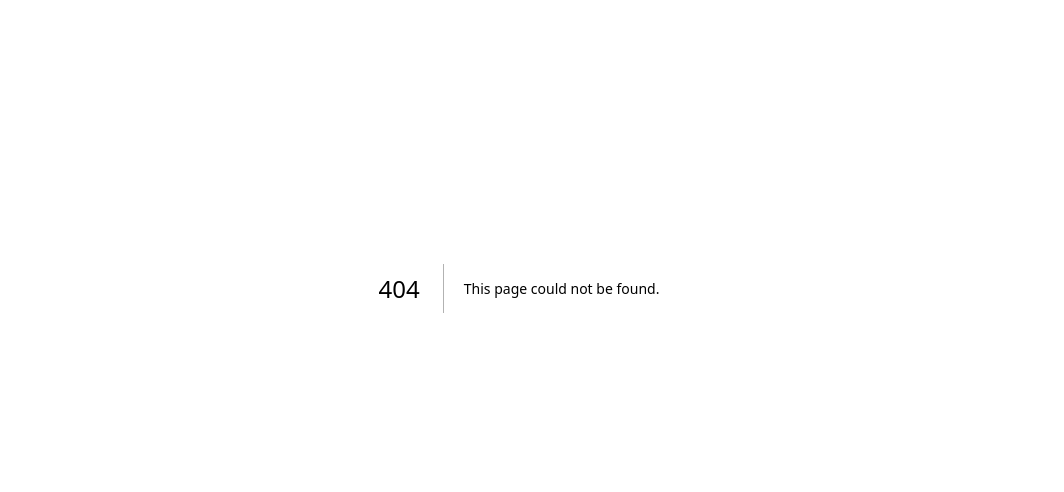
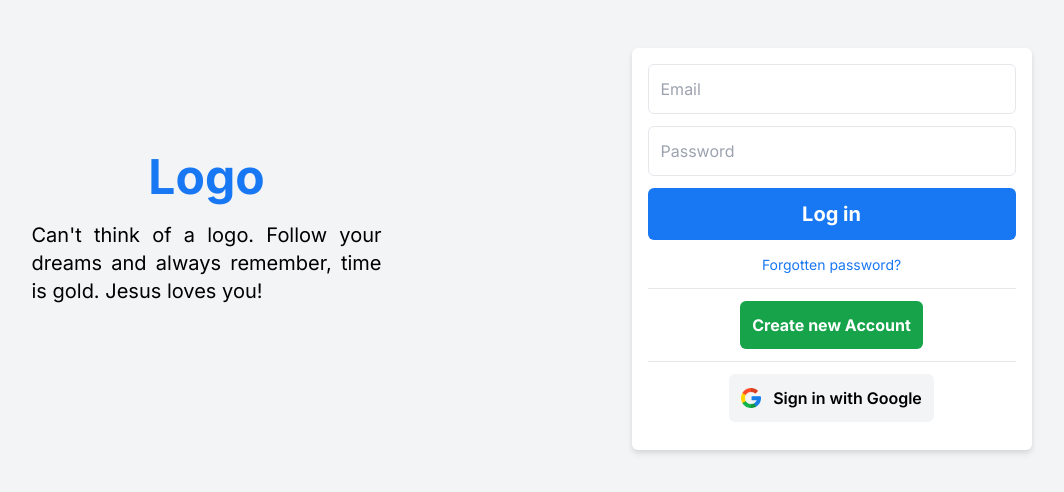
Before and after one commit to peterpardo/pp1-facebook-clone, a Next.js app: page /login in a window 1280 px wide. Before the commit this address had no page. Shown: the part 112-604 px from the top of the page, without its empty margins (121-1185 px from the left). Built offline with nearby package versions, Linux system fonts and the light colour scheme.

Commit message:
Created login page

```diff
--- /dev/null
+++ b/app/login/page.tsx
@@ -0,0 +1,95 @@
+"use client";
+
+import Image from "next/image";
+import Link from "next/link";
+import { FormEvent } from "react";
+
+const LoginPage = () => {
+  const handleFormSubmit = (e: FormEvent<HTMLFormElement>) => {
+    e.preventDefault();
+
+    alert("login not yet working.");
+  };
+
+  return (
+    <main className="bg-gray-100 h-screen pt-10 lg:pt-40">
+      <div className="flex flex-col items-center w-auto mx-4 lg:flex-row lg:w-0 lg:min-w-[1250px] lg:mx-auto">
+        {/* logo */}
+        <div className="lg:flex-1">
+          <h1 className="text-center text-[color:var(--fb-blue)] text-5xl font-bold mb-5">
+            Logo
+          </h1>
+
+          {/* description */}
+          <h2 className="text-xl text-justify mb-10 max-w-[350px] w-full lg:mx-auto">
+            Can't think of a logo. Follow your dreams and always remember, time
+            is gold. Jesus loves you!
+          </h2>
+        </div>
+
+        {/* form */}
+        <div className="w-[400px] lg:flex-1 lg:w-0">
+          <div className="bg-white rounded-md drop-shadow-md p-4 lg:w-[400px] lg:mx-auto">
+            <form onSubmit={handleFormSubmit}>
+              <input
+                type="email"
+                placeholder="Email"
+                className="block p-3 mb-3 outline-[color:var(--fb-blue)] w-full border  rounded-md border-gray-200"
+              />
+              <input
+                type="password"
+                placeholder="Password"
+                className="block p-3 mb-3 outline-[color:var(--fb-blue)] w-full border  rounded-md border-gray-200"
+              />
+              <button
+                type="submit"
+                className="bg-[color:var(--fb-blue)] text-xl font-bold mb-3 text-white p-3 text-center rounded-md w-full"
+              >
+                Log in
+              </button>
+            </form>
+
+            {/* Forgotten password */}
+            <div className="text-center mb-3">
+              <Link
+                href="/login"
+                className="text-[color:var(--fb-blue)] text-sm"
+              >
+                Forgotten password?
+              </Link>
+            </div>
+
+            <hr className="mb-3" />
+
+            {/* Create account button */}
+            <button
+              type="button"
+              className="block bg-green-600 rounded-md text-white font-bold text-center p-3 mx-auto mb-3 hover:bg-green-500"
+              onClick={() => alert("Also not yet working hehe :)")}
+            >
+              Create new Account
+            </button>
+
+            <hr className="mb-3" />
+
+            {/* Sign in with google */}
+            <button
+              type="button"
+              className="flex items-center bg-gray-100 rounded-md font-semibold text-center p-3 mx-auto mb-3 hover:bg-gray-50"
+            >
+              <Image
+                src="/icons/google.png"
+                alt="google"
+                width={20}
+                height={20}
+                className="mr-3"
+              />
+              Sign in with Google
+            </button>
+          </div>
+        </div>
+      </div>
+    </main>
+  );
+};
+export default LoginPage;
--- a/app/page.tsx
+++ b/app/page.tsx
@@ -1,9 +1,19 @@
-import Nav from "@/components/Nav"
+"use client";
+
+import { useRouter } from "next/navigation";
+
+import Nav from "@/components/Nav";
+import { useEffect, useState } from "react";
 
 export default function Home() {
-  return (
-    <main>
-      <Nav/>
-    </main>
-  )
+  const router = useRouter();
+  const isLoggedIn = false;
+
+  useEffect(() => {
+    if (!isLoggedIn) {
+      router.push("/login");
+    }
+  }, []);
+
+  return <main>{!isLoggedIn ? <p>Loading...</p> : <Nav />}</main>;
 }
```
Also changed, not shown: public/icons/google.png (added).
